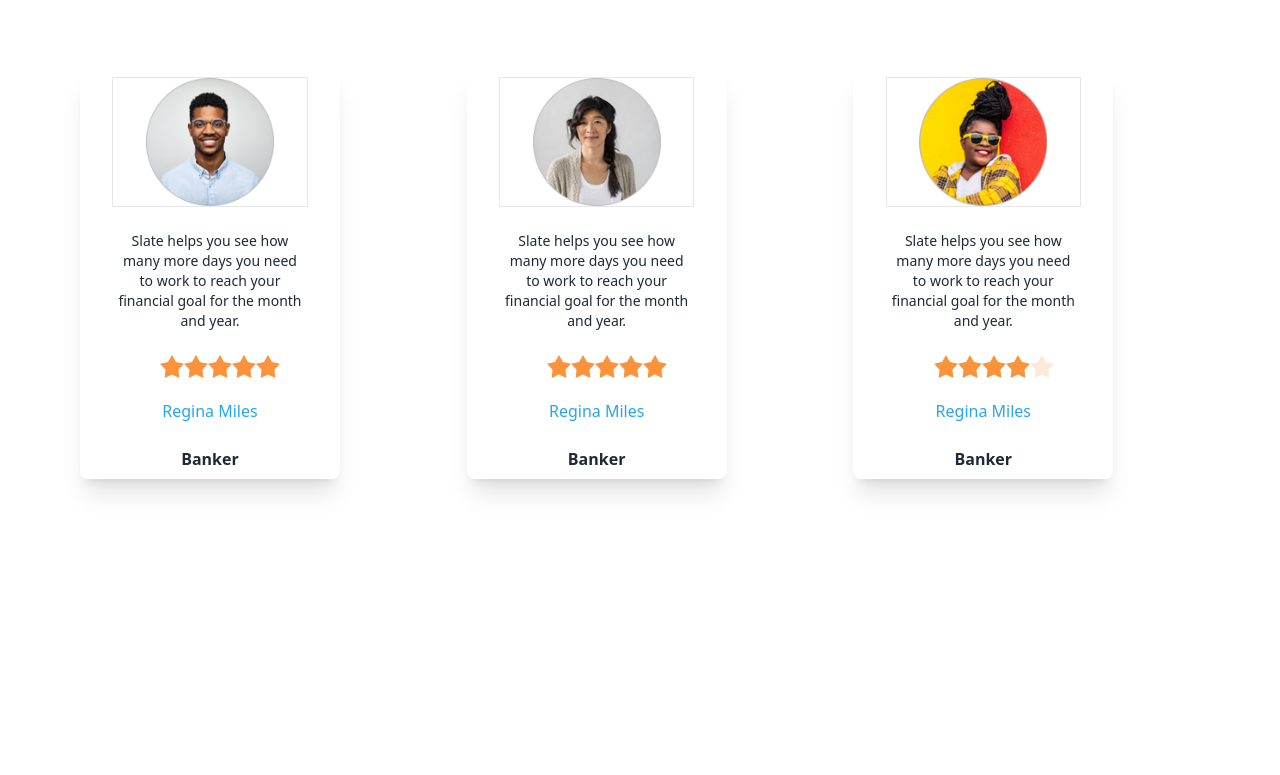
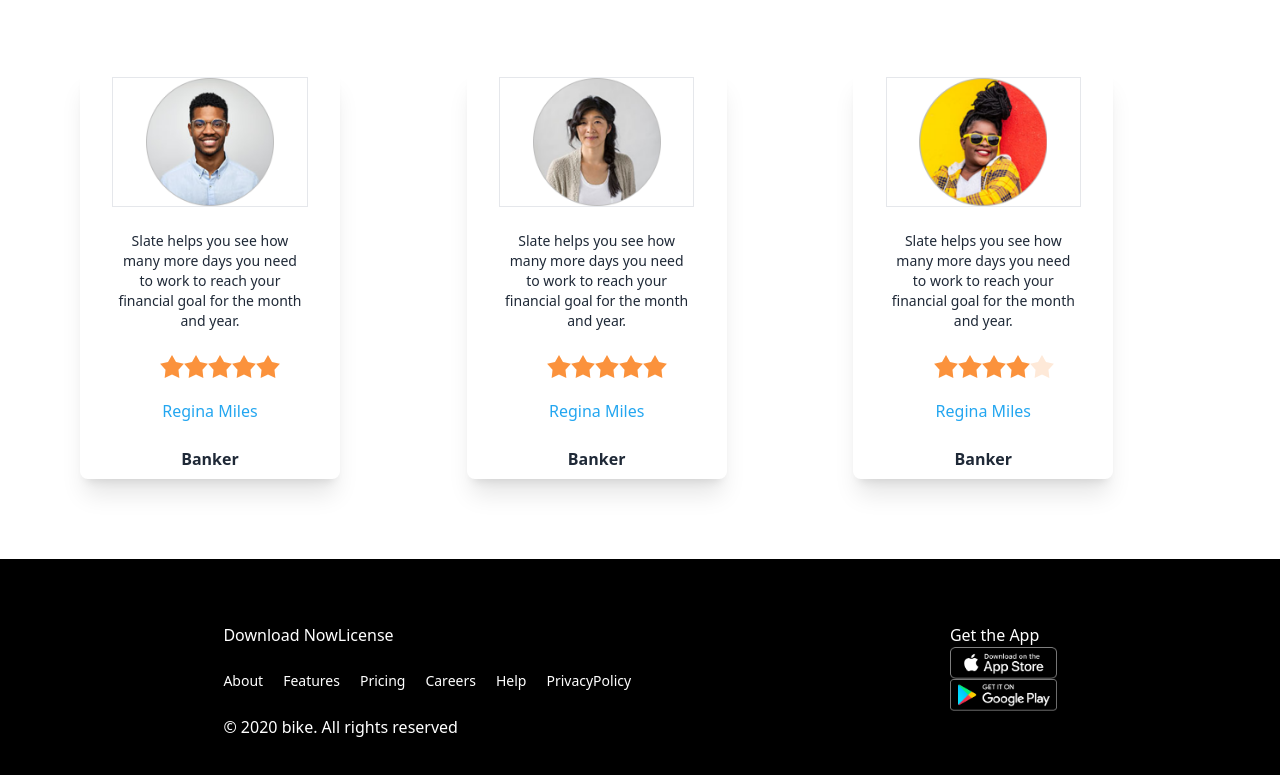
Before and after one commit to moazzem120/practis-3-biker-zone, a plain HTML site: page images/index.html in a window 1280 px wide. Shown: the part 2131-2906 px from the top of the page. Before the commit the page ends 2690 px from the top, so only its background shows below. Drawn offline with nearby package versions, Linux system fonts and the light colour scheme.

Commit message:
full complet for project

```diff
--- a/images/index.html
+++ b/images/index.html
@@ -314,11 +314,37 @@
     <!-- SART FOOTER SECTION  -->
 
     <section>
-      <div>
-        <!-- laft container  -->
-        <div></div>
-        <!-- right container  -->
-        <div></div>
+      <div class="bg-black max-w-screen-xl mx-auto p-16">
+        <div class="lg:flex justify-around">
+          <div class="gap-10">
+            <div class="text-white flex">
+              <h1>Download Now</h1>
+              <h2>License</h2>
+            </div>
+            <br />
+            <div class="text-white flex gap-5 text-sm">
+              <p>About</p>
+              <p>Features</p>
+              <p>Pricing</p>
+              <p>Careers</p>
+              <p>Help</p>
+              <p>PrivacyPolicy</p>
+            </div>
+            <br />
+            <div>
+              <h1 class="text-white">© 2020 bike. All rights reserved</h1>
+            </div>
+          </div>
+          <div>
+            <h1 class="text-white">Get the App</h1>
+            <div>
+              <img class="h-8" src="./others/ios.png" alt="" />
+            </div>
+            <div>
+              <img class="h-8" src="./others/android.png" alt="" />
+            </div>
+          </div>
+        </div>
       </div>
     </section>
   </body>
```
